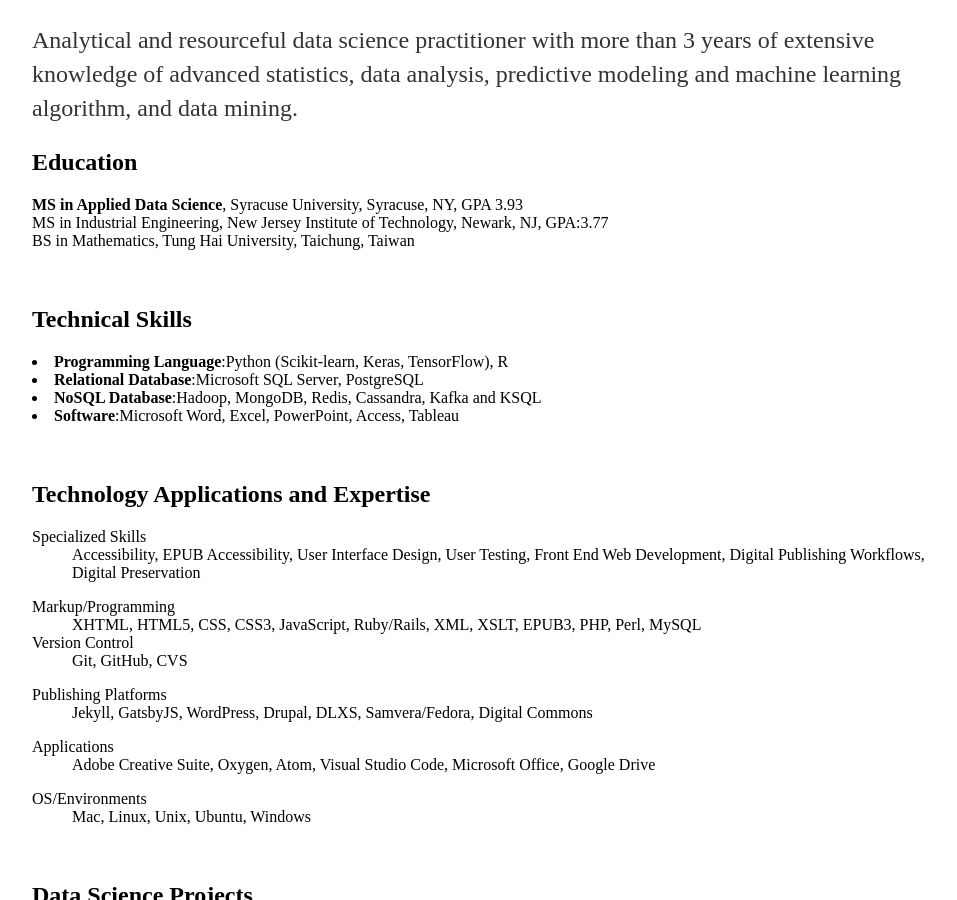
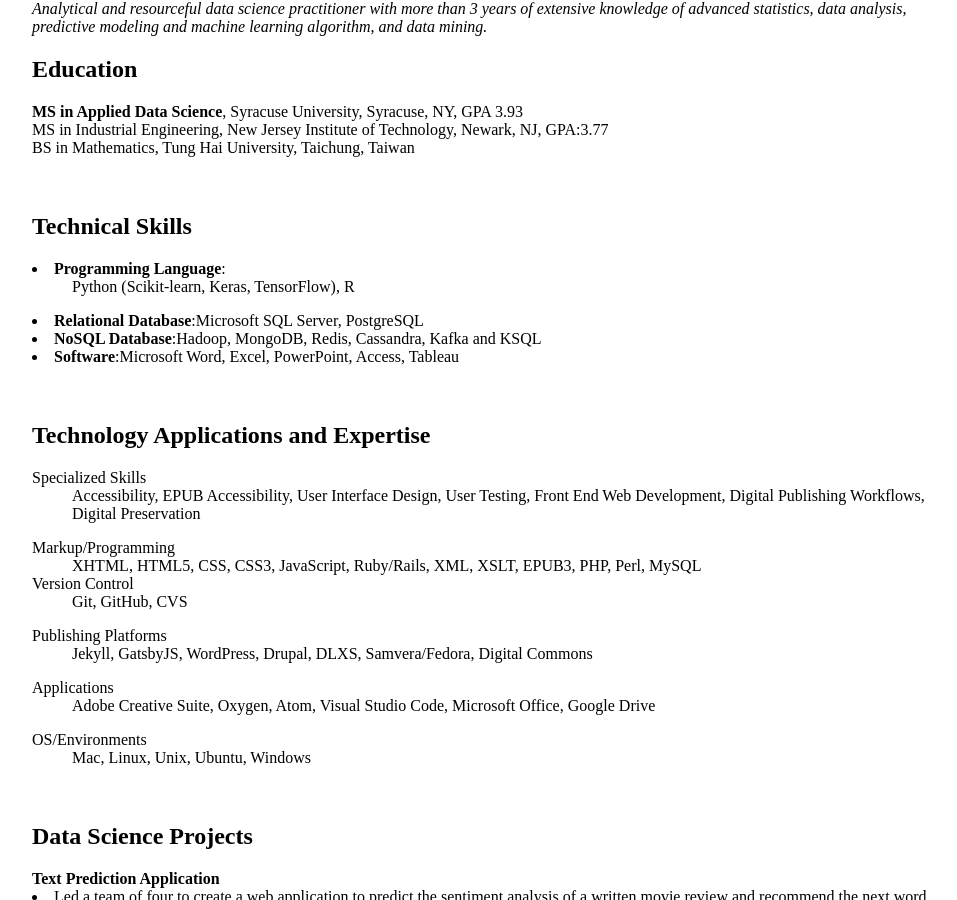
Before and after one commit to bing020815/bing020815.github.io, a Jekyll site: the page built from resume/index.html, in a window 1280 px wide and 900 px high, scrolled down 692 px. Shown: the whole window, without its empty margins (160-1117 px from the left). Built offline with Jekyll 4.4.1, drawn with Linux system fonts in a browser that asks for light colours.

Commit message:
Update index.html

```diff
--- a/resume/index.html
+++ b/resume/index.html
@@ -4,7 +4,7 @@
 ---
 
 <div class="resume">
-	<button type="button" class="btn btn-light"><a href="https://www.dropbox.com/s/peyg5ew762tll89/Resume.pdf?dl=0" title="Download Resume as PDF">Download Resume</a></button>
+	<button type="button" class="btn btn-info"><a href="https://www.dropbox.com/s/peyg5ew762tll89/Resume.pdf?dl=0" title="Download Resume as PDF">Download Resume</a></button>
 	<div itemscope itemtype="http://data-vocabulary.org/Person">
 	<span itemprop="name"><h1>Bing-Je Wu</h1></span>
 	<address>
@@ -13,8 +13,8 @@
 	<span class="obfuscate">bwu117@g.syr.edu</span>
 	</address>
 
-	<p>Analytical and resourceful data science practitioner with more than 3 years of extensive knowledge of advanced statistics,
-		data analysis, predictive modeling and machine learning algorithm, and data mining.</p>
+	<em>Analytical and resourceful data science practitioner with more than 3 years of extensive knowledge of advanced statistics,
+		data analysis, predictive modeling and machine learning algorithm, and data mining.</em>
 	</div>
 
 
@@ -28,7 +28,10 @@
 
 
         <br><br><h2>Technical Skills</h2>
-		<li><strong>Programming Language</strong>:Python (Scikit-learn, Keras, TensorFlow), R</span></li>
+		<dl class="dl-horizontal">
+		<dt><li><strong>Programming Language</strong>:</li></dt>
+		<dd>Python (Scikit-learn, Keras, TensorFlow), R</span></dd>
+		</dl>
         	<li><strong>Relational Database</strong>:Microsoft SQL Server, PostgreSQL</li>
 		<li><strong>NoSQL Database</strong>:Hadoop, MongoDB, Redis, Cassandra, Kafka and KSQL</li>
 		<li><strong>Software</strong>:Microsoft Word, Excel, PowerPoint, Access, Tableau</li>
```
